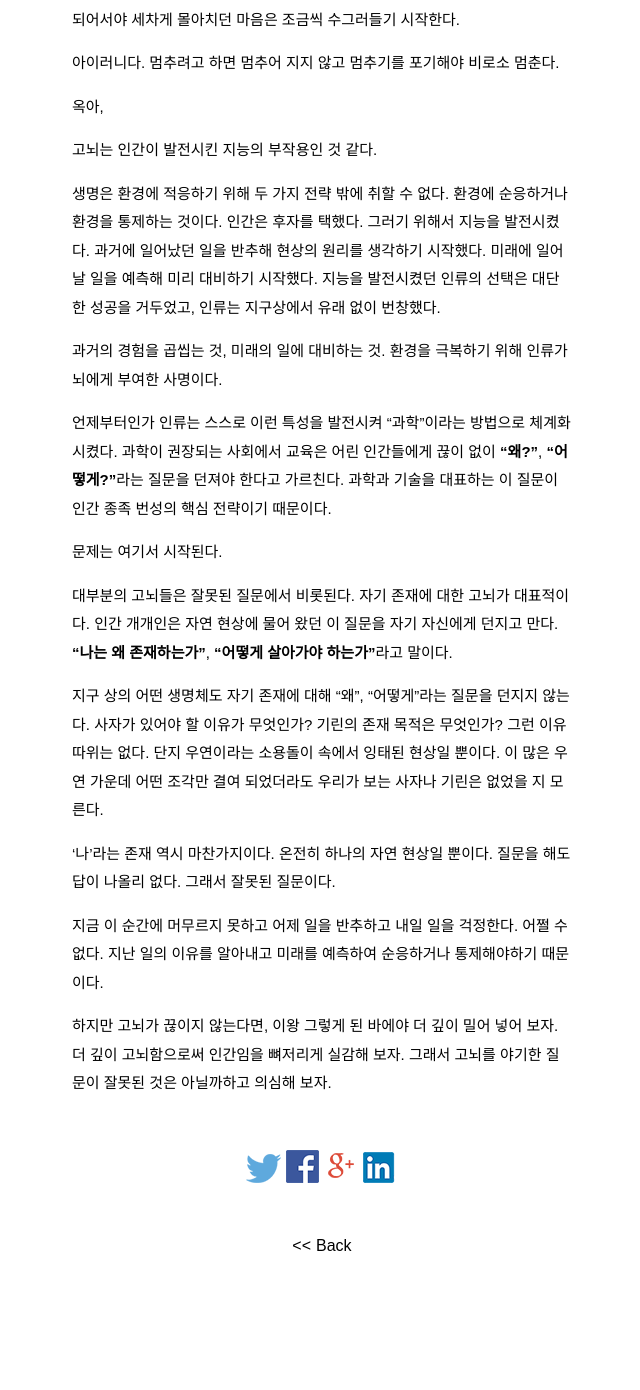
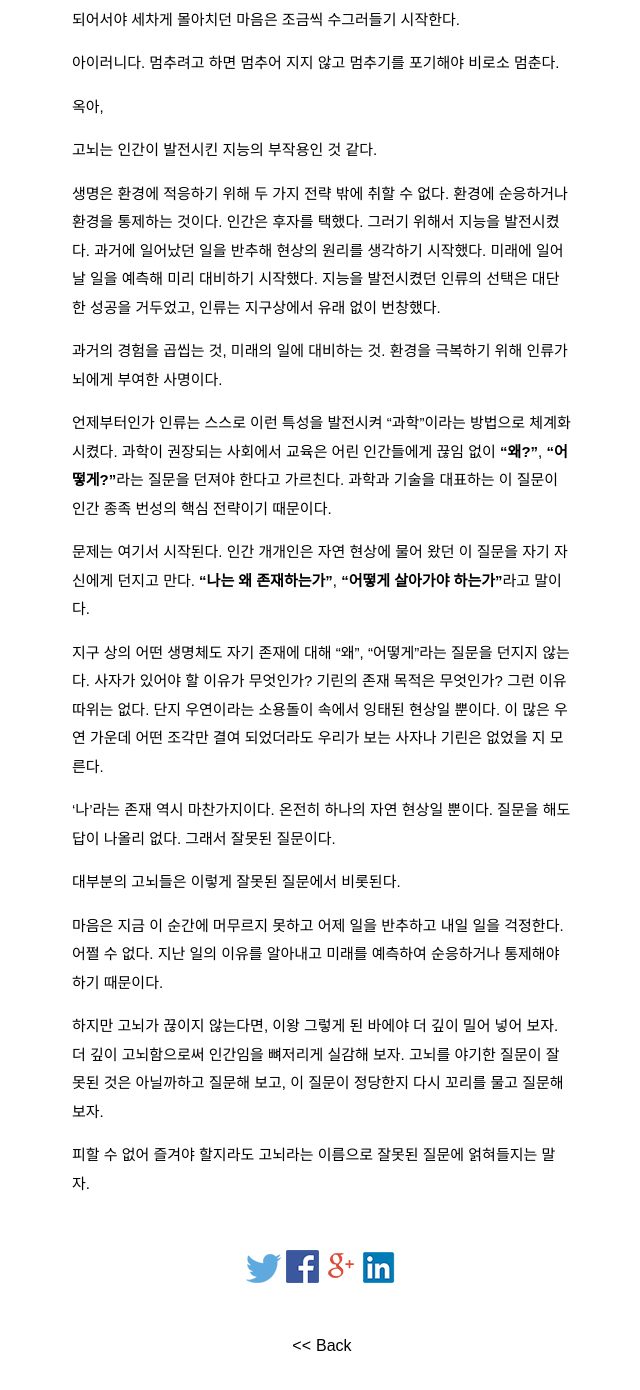
Before and after one commit to pinedance/blog, a Jekyll site: the page built from _posts/2017/01-06/2017-06-24-고뇌하다.md, in a window 1280 px wide and 1400 px high, scrolled down 652 px. Shown: the top 1390 px of the window, without its empty margins (318-958 px from the left). Built offline with Jekyll 4.4.1, drawn with Linux system fonts in a browser that asks for light colours; some web fonts are replaced; comment, search, counter and statistics services are not loaded; before the commit the page ends 1952 px from its top, so only the background shows below that.

Commit message:
add post

```diff
--- a/_posts/2017/01-06/2017-06-24-고뇌하다.md
+++ b/_posts/2017/01-06/2017-06-24-고뇌하다.md
@@ -26,17 +26,18 @@ categories: 옥이에게
 
 과거의 경험을 곱씹는 것, 미래의 일에 대비하는 것. 환경을 극복하기 위해 인류가 뇌에게 부여한 사명이다.
 
-언제부터인가 인류는 스스로 이런 특성을 발전시켜 "과학"이라는 방법으로 체계화 시켰다. 과학이 권장되는 사회에서 교육은 어린 인간들에게 끊이 없이 **"왜?"**, **"어떻게?"**라는 질문을 던져야 한다고 가르친다. 과학과 기술을 대표하는 이 질문이 인간 종족 번성의 핵심 전략이기 때문이다.
+언제부터인가 인류는 스스로 이런 특성을 발전시켜 "과학"이라는 방법으로 체계화 시켰다. 과학이 권장되는 사회에서 교육은 어린 인간들에게 끊임 없이 **"왜?"**, **"어떻게?"**라는 질문을 던져야 한다고 가르친다. 과학과 기술을 대표하는 이 질문이 인간 종족 번성의 핵심 전략이기 때문이다.
 
-문제는 여기서 시작된다.
-
-대부분의 고뇌들은 잘못된 질문에서 비롯된다. 자기 존재에 대한 고뇌가 대표적이다. 인간 개개인은 자연 현상에 물어 왔던 이 질문을 자기 자신에게 던지고 만다. **"나는 왜 존재하는가"**, **"어떻게 살아가야 하는가"**라고 말이다.
+문제는 여기서 시작된다. 인간 개개인은 자연 현상에 물어 왔던 이 질문을 자기 자신에게 던지고 만다. **"나는 왜 존재하는가"**, **"어떻게 살아가야 하는가"**라고 말이다.
 
 지구 상의 어떤 생명체도 자기 존재에 대해 "왜", "어떻게"라는 질문을 던지지 않는다. 사자가 있어야 할 이유가 무엇인가? 기린의 존재 목적은 무엇인가? 그런 이유 따위는 없다. 단지 우연이라는 소용돌이 속에서 잉태된 현상일 뿐이다. 이 많은 우연 가운데 어떤 조각만 결여 되었더라도 우리가 보는 사자나 기린은 없었을 지 모른다.
 
 '나'라는 존재 역시 마찬가지이다. 온전히 하나의 자연 현상일 뿐이다. 질문을 해도 답이 나올리 없다. 그래서 잘못된 질문이다.
 
-지금 이 순간에 머무르지 못하고 어제 일을 반추하고 내일 일을 걱정한다. 어쩔 수 없다. 지난 일의 이유를 알아내고 미래를 예측하여 순응하거나 통제해야하기 때문이다.
+대부분의 고뇌들은 이렇게 잘못된 질문에서 비롯된다.
 
-하지만 고뇌가 끊이지 않는다면, 이왕 그렇게 된 바에야 더 깊이 밀어 넣어 보자. 더 깊이 고뇌함으로써 인간임을 뼈저리게
- 실감해 보자. 그래서 고뇌를 야기한 질문이 잘못된 것은 아닐까하고 의심해 보자.
+마음은 지금 이 순간에 머무르지 못하고 어제 일을 반추하고 내일 일을 걱정한다. 어쩔 수 없다. 지난 일의 이유를 알아내고 미래를 예측하여 순응하거나 통제해야하기 때문이다.
+
+하지만 고뇌가 끊이지 않는다면, 이왕 그렇게 된 바에야 더 깊이 밀어 넣어 보자. 더 깊이 고뇌함으로써 인간임을 뼈저리게 실감해 보자. 고뇌를 야기한 질문이 잘못된 것은 아닐까하고 질문해 보고, 이 질문이 정당한지 다시 꼬리를 물고 질문해 보자.
+
+피할 수 없어 즐겨야 할지라도 고뇌라는 이름으로 잘못된 질문에 얽혀들지는 말자.
```
